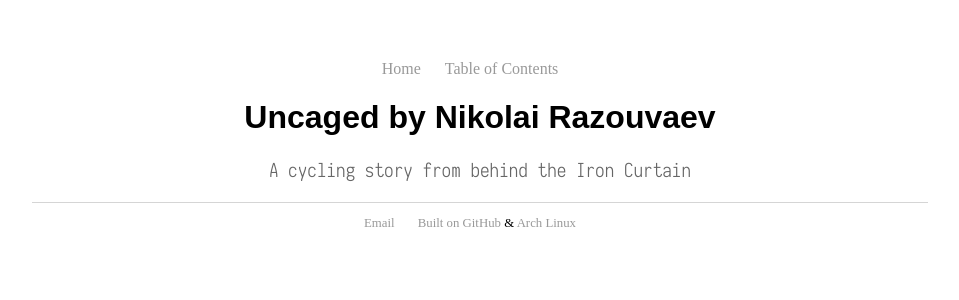
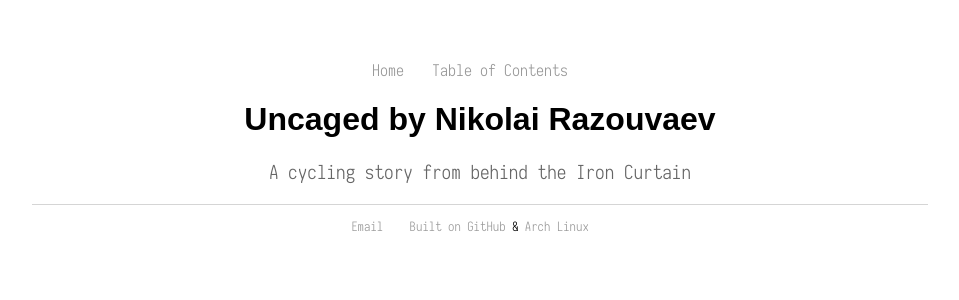
Before and after one commit to nkrzv/nkrzv.github.io, a Jekyll site: the page built from index.html, in a window 1280 px wide. Shown: the top 300 px of the page, without its empty margins (160-1119 px from the left). Built offline with Jekyll 4.4.1, drawn with Linux system fonts in a browser that asks for light colours.

Commit message:
Update main.css

```diff
--- a/css/main.css
+++ b/css/main.css
@@ -1,12 +1,13 @@
 @font-face {
-   font-family: 'Iosevka';
+   font-family: 'Iosevka Light';
    font-style: normal;
-   font-weight: 400;
+   font-weight: 300;
    src: url('/fonts/woff2/iosevka-light.woff2') format('woff2'), url('/fonts/woff/iosevka-light.woff') format('woff'), url('/fonts/ttf/iosevka-light.ttf') format('truetype');
  }
 body {
     margin: 60px auto;
     width: 70%;
+   font-family: 'Iosevka Light'
 }
 nav ul, footer ul {
     padding: 0px;
@@ -34,7 +35,6 @@ p {
     font-size: 1.2em;
     line-height: 1.3em;
     color: #666;
-    font-family: 'Iosevka';
 }
 footer {
     border-top: 1px solid #d5d5d5;
```
